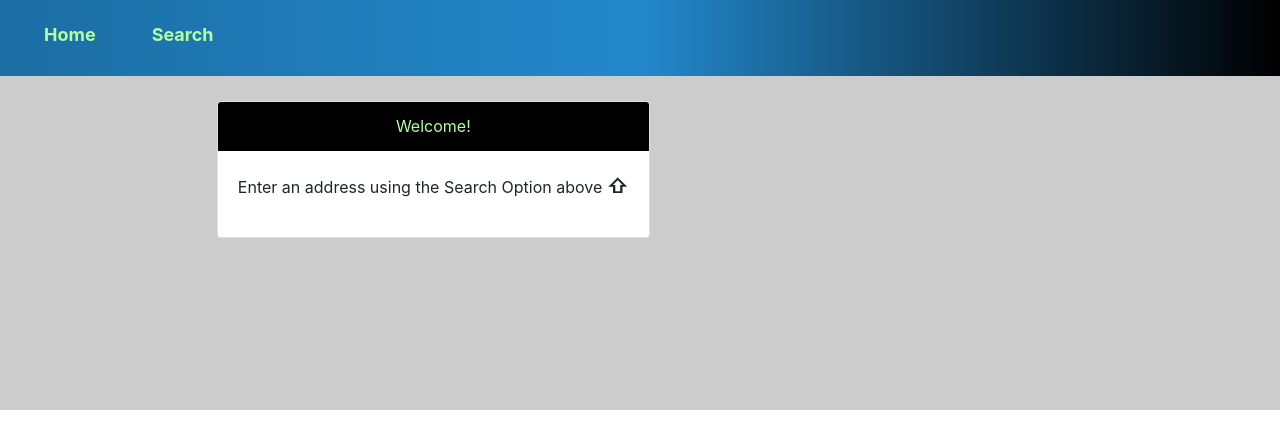
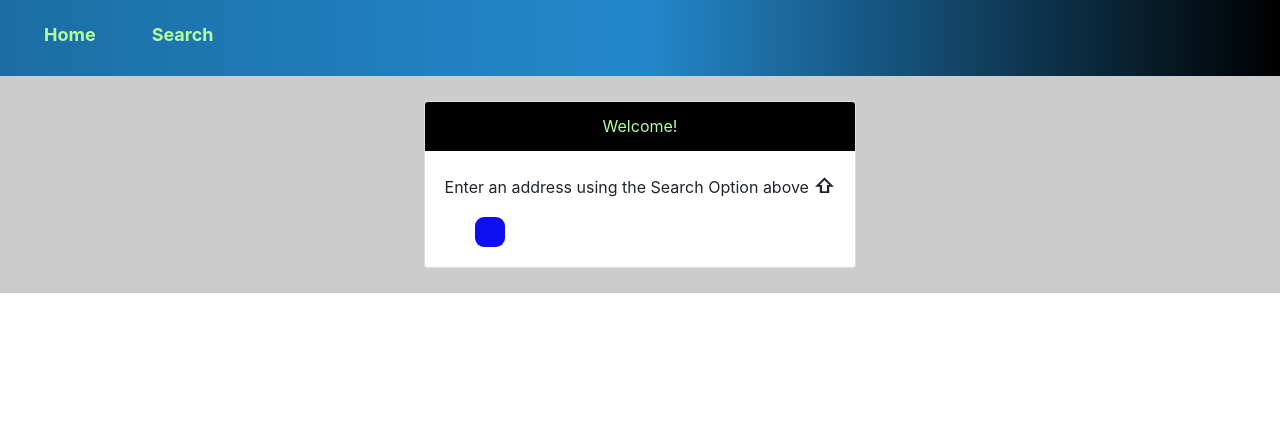
Before and after one commit to phantoms187/PDX_Frontend_Zillow_API, a React (Create React App) app in the folder client/: page /#/ in a window 1280 px wide. Shown: the top 448 px of the page. Built offline with nearby package versions, Linux system fonts and the light colour scheme.

Commit message:
Welcome color square added

```diff
--- a/client/src/routes/Home.css
+++ b/client/src/routes/Home.css
@@ -14,9 +14,42 @@
   align-items: stretch;
 }
 
+.box-waiting {
+  display: flex;
+  flex-direction: row;
+  background-color: #CCC;
+  border-radius: 5px;
+  padding: 25px;
+  justify-content: center;
+  align-items: stretch;
+}
+
+@keyframes bounce {
+  from { transform: translate3d(30px, 0, 0);}
+  to   { transform: translate3d(300px, 0, 0); }
+}
+
+@keyframes color-change {
+  0%   {background-color: red;}
+  25%  {background-color: yellow;}
+  50%  {background-color: blue;}
+  100% {background-color: green;}
+}
+
+.ball-container {
+  animation: bounce 2.5s;
+  animation-direction: alternate;
+  animation-iteration-count: infinite;
+}
+
 .ball {
-  background-color: blue;
-  border-radius: 50%;
+  height: 30px;
+  width: 30px;
+  border-radius: 30%;
+  animation: color-change 3.5s;
+  animation-iteration-count: infinite;
+
+
 }
 
 .uparrow {
@@ -26,10 +59,6 @@
 
 .waiting {
   text-align: center;
-  grid-column: 1 / 3;
-  grid-row: 1 / 2;
-  align-self: center;
-  justify-self: center;
 }
 
 .weather {
--- a/client/src/routes/Home.js
+++ b/client/src/routes/Home.js
@@ -70,13 +70,16 @@ class Home extends Component {
           </div>
         ) :
         (
-          <div className="box">
+          <div className="box-waiting">
           <div className="waiting">
             <Card>
             <Card.Header>Welcome!</Card.Header>
               <Card.Body>
                 <Card.Text>
                   <p>Enter an address using the Search Option above <span className="uparrow">&#8679;</span></p>
+                  <div className="ball-container">
+                    <div className="ball"></div>
+                  </div>
                 </Card.Text>
               </Card.Body>
             </Card>
```
